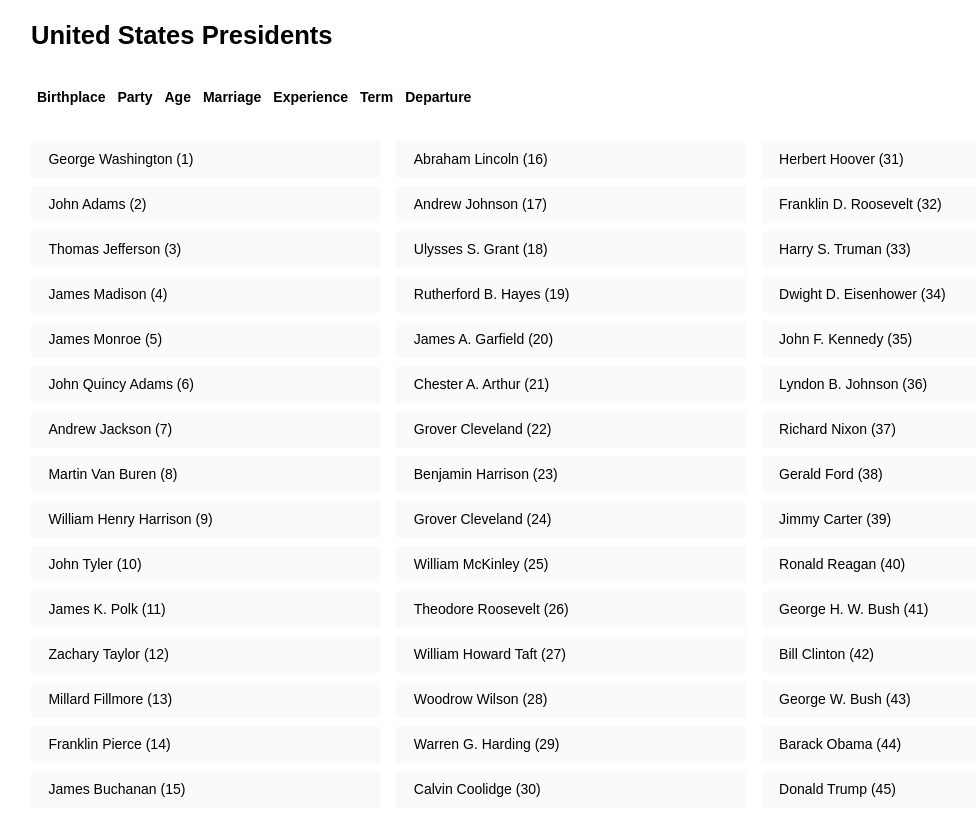
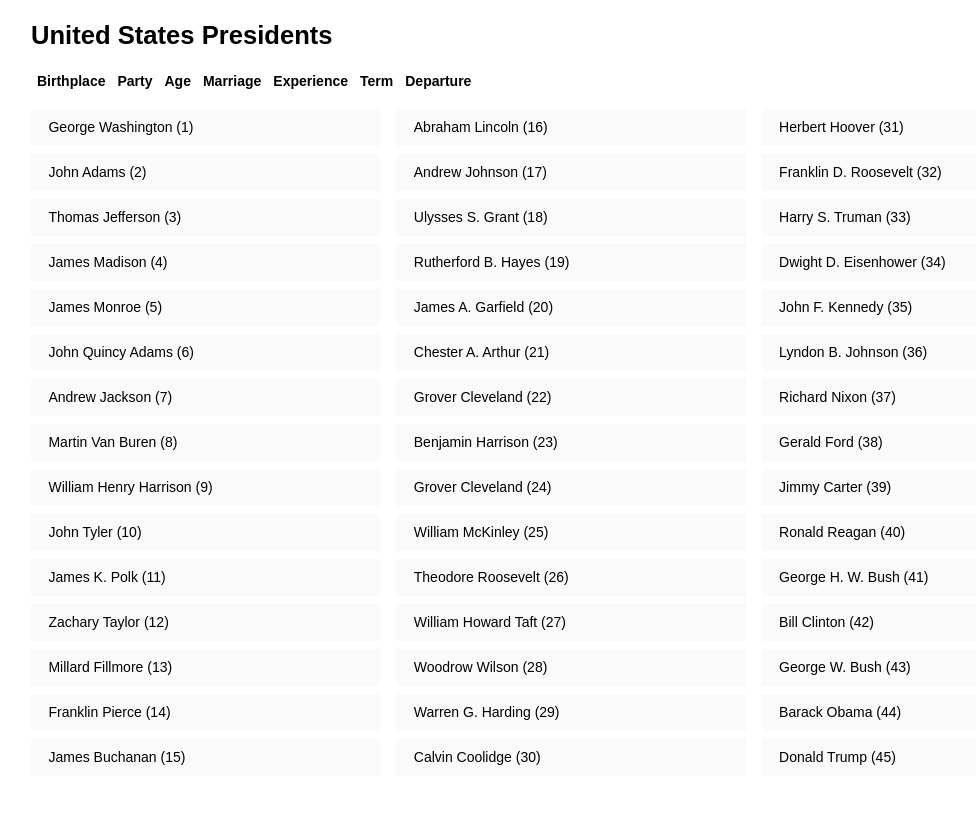
Before and after one commit to seankelliher/us-presidents, a plain HTML site: page index.html in a window 1280 px wide. Shown: the whole page, without its empty margins (69-1045 px from the left). Drawn offline with Linux system fonts and the light colour scheme.

Commit message:
remove un-needed floats

```diff
--- a/style.css
+++ b/style.css
@@ -16,7 +16,7 @@ img {
 }
 
 /*Clearfix for #container*/
-#container::after {
+container::after {
     clear: both;
     content: "";
     display: table;
@@ -26,14 +26,12 @@ header {
     width: 90%;
     margin: 1em 5%;
     padding: 0;
-    float: left;
 }
 
 nav {
     width: 90%;
     margin: 1em 5%;
     padding: 0;
-    float: left;
     display: flex;
     justify-content: start;
     flex-wrap: wrap;
@@ -43,7 +41,6 @@ main {
     width: 90%; /*1080px out of 1200px*/
     margin: 1em 5%;
     padding: 0;
-    float: left;
 }
 
 @media all and (min-width: 300px) {
```
